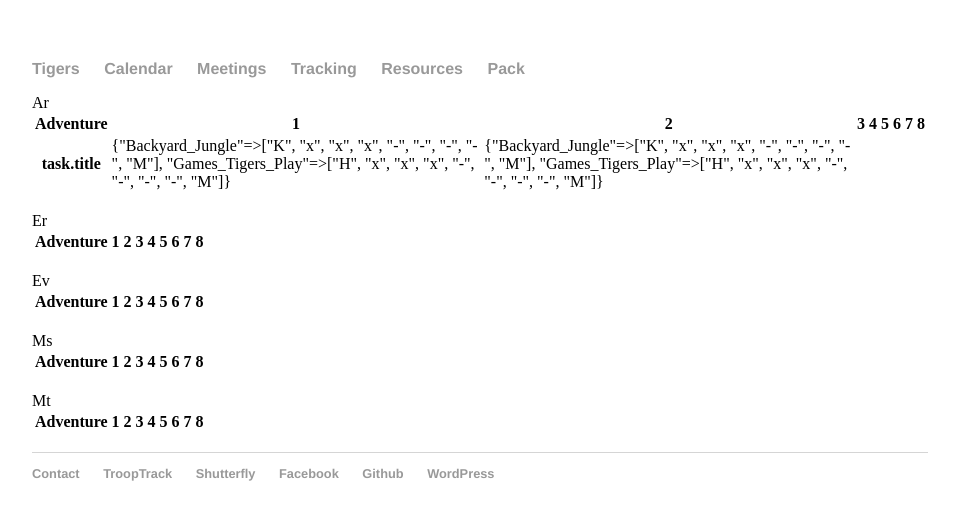
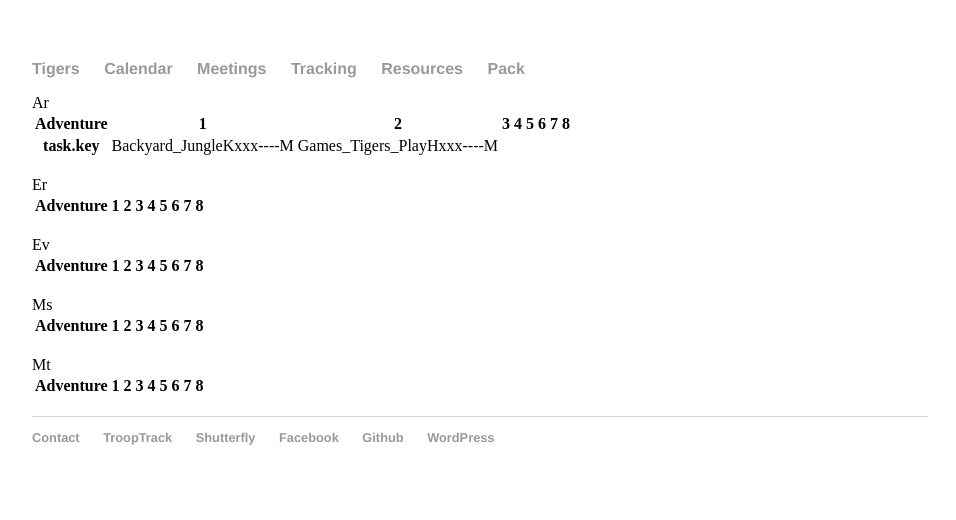
Before and after one commit to clare-pack818/clare-pack818.github.io, a Jekyll site: the page built from tigers/tracking/index.html, in a window 1280 px wide. Shown: the top 520 px of the page, without its empty margins (160-1116 px from the left). Built offline with Jekyll 4.4.1, drawn with Linux system fonts in a browser that asks for light colours.

Commit message:
Update index.html

```diff
--- a/tigers/tracking/index.html
+++ b/tigers/tracking/index.html
@@ -47,9 +47,9 @@ scouts:
     <tbody>
      {% for task in scout.tasks %}
      <tr>
-        <th scope="row"> task.title </th>
+        <th scope="row"> task.key </th>
         {% for item in task %}
-          <td data-title="{{ item }}"> {{ task }} </td>
+          <td scope="col"> {{ item }} </td>
         {% endfor %}
      </tr>
      {% endfor %}
```
